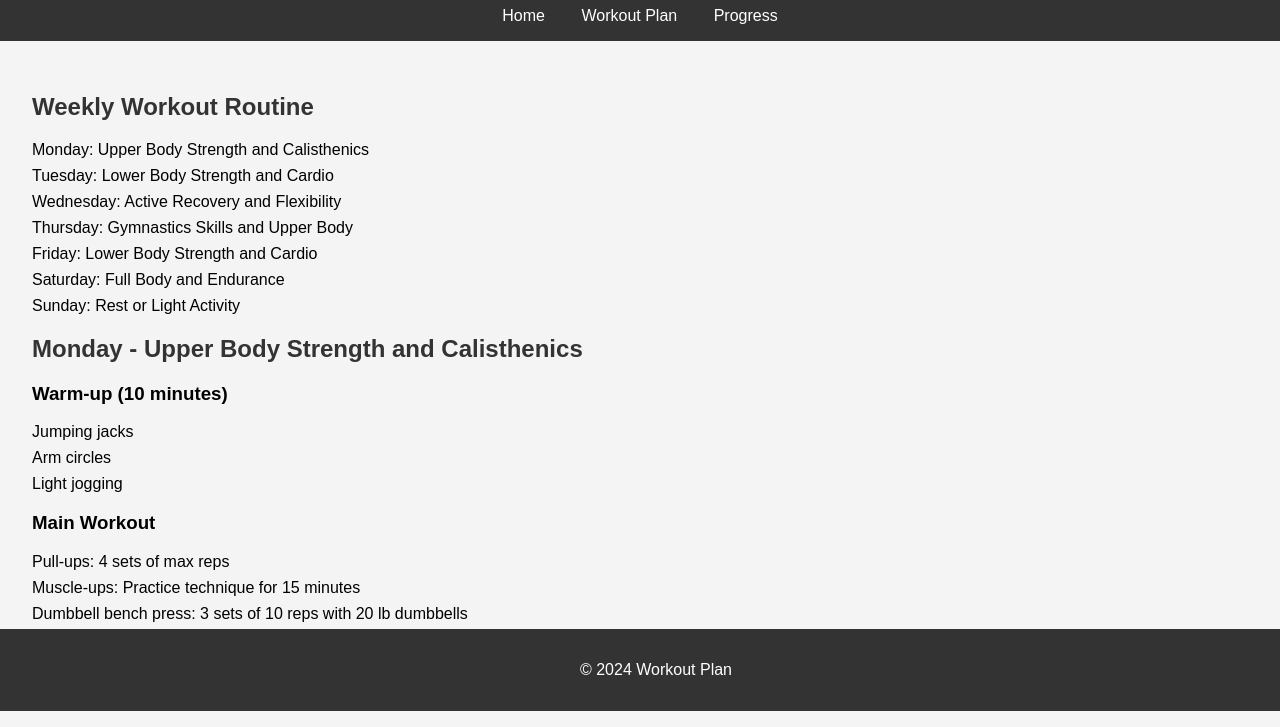
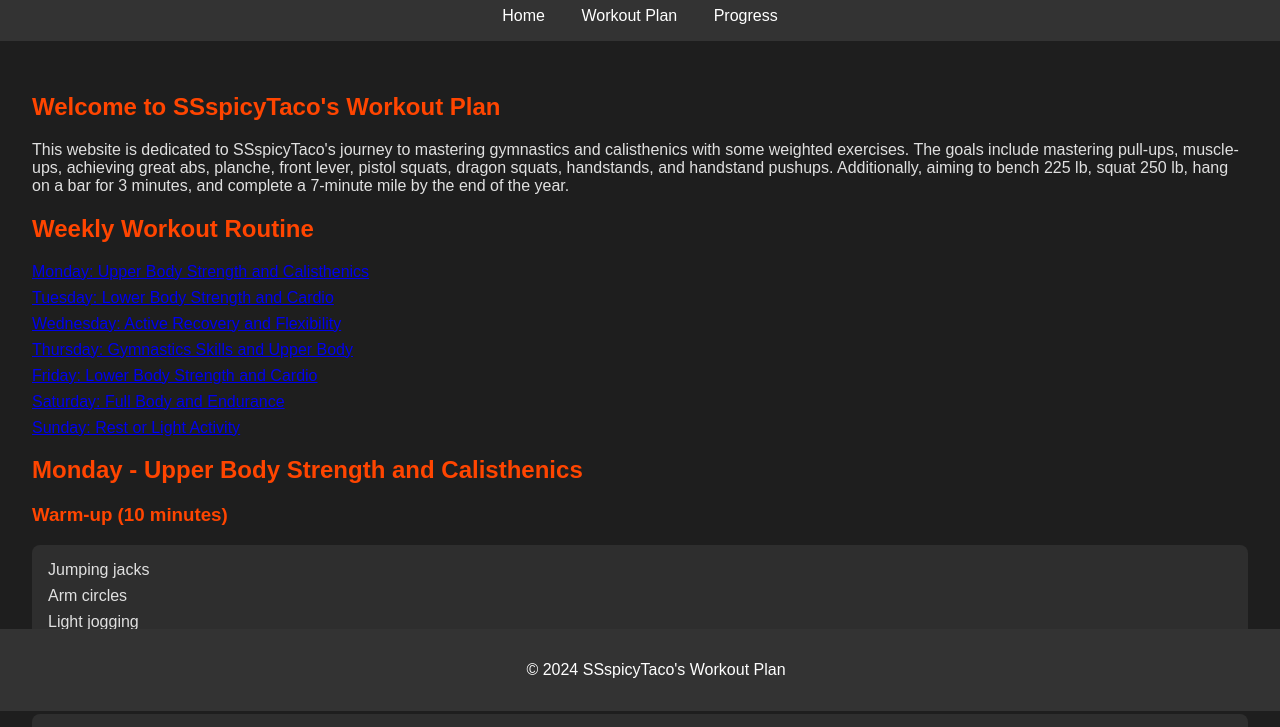
Before and after one commit to SSspicyTaco/Workout-Routine, a plain HTML site: page index.html in a window 1280 px wide. Shown: the part 89-816 px from the top of the page. Drawn offline with Linux system fonts and the light colour scheme.

Commit message:
Update index.html

```diff
--- a/index.html
+++ b/index.html
@@ -3,13 +3,14 @@
 <head>
     <meta charset="UTF-8">
     <meta name="viewport" content="width=device-width, initial-scale=1.0">
-    <title>Workout Plan</title>
+    <title>SSspicyTaco's Workout Plan</title>
     <style>
         body {
             font-family: Arial, sans-serif;
             margin: 0;
             padding: 0;
-            background-color: #f4f4f4;
+            background-color: #1e1e1e;
+            color: #e0e0e0;
         }
         header {
             background-color: #333;
@@ -22,11 +23,14 @@
             margin: 0 1rem;
             text-decoration: none;
         }
+        nav a:hover {
+            text-decoration: underline;
+        }
         main {
             padding: 2rem;
         }
         h2 {
-            color: #333;
+            color: #ff4500;
         }
         ul {
             list-style-type: none;
@@ -44,32 +48,47 @@
             width: 100%;
             bottom: 0;
         }
+        .workout-section {
+            margin-bottom: 2rem;
+        }
+        .workout-section h3 {
+            color: #ff4500;
+        }
+        .workout-section ul {
+            background-color: #2e2e2e;
+            padding: 1rem;
+            border-radius: 8px;
+        }
     </style>
 </head>
 <body>
     <header>
-        <h1>My Workout Plan</h1>
+        <h1>SSspicyTaco's Workout Plan</h1>
         <nav>
-            <a href="index.html">Home</a>
-            <a href="workout-plan.html">Workout Plan</a>
-            <a href="progress.html">Progress</a>
+            <a href="#home">Home</a>
+            <a href="#weekly-routine">Workout Plan</a>
+            <a href="#progress">Progress</a>
         </nav>
     </header>
     <main>
+        <section id="home">
+            <h2>Welcome to SSspicyTaco's Workout Plan</h2>
+            <p>This website is dedicated to SSspicyTaco's journey to mastering gymnastics and calisthenics with some weighted exercises. The goals include mastering pull-ups, muscle-ups, achieving great abs, planche, front lever, pistol squats, dragon squats, handstands, and handstand pushups. Additionally, aiming to bench 225 lb, squat 250 lb, hang on a bar for 3 minutes, and complete a 7-minute mile by the end of the year.</p>
+        </section>
         <section id="weekly-routine">
             <h2>Weekly Workout Routine</h2>
             <ul>
-                <li>Monday: Upper Body Strength and Calisthenics</li>
-                <li>Tuesday: Lower Body Strength and Cardio</li>
-                <li>Wednesday: Active Recovery and Flexibility</li>
-                <li>Thursday: Gymnastics Skills and Upper Body</li>
-                <li>Friday: Lower Body Strength and Cardio</li>
-                <li>Saturday: Full Body and Endurance</li>
-                <li>Sunday: Rest or Light Activity</li>
+                <li><a href="#monday-workout">Monday: Upper Body Strength and Calisthenics</a></li>
+                <li><a href="#tuesday-workout">Tuesday: Lower Body Strength and Cardio</a></li>
+                <li><a href="#wednesday-workout">Wednesday: Active Recovery and Flexibility</a></li>
+                <li><a href="#thursday-workout">Thursday: Gymnastics Skills and Upper Body</a></li>
+                <li><a href="#friday-workout">Friday: Lower Body Strength and Cardio</a></li>
+                <li><a href="#saturday-workout">Saturday: Full Body and Endurance</a></li>
+                <li><a href="#sunday-workout">Sunday: Rest or Light Activity</a></li>
             </ul>
         </section>
 
-        <section id="monday-workout">
+        <section id="monday-workout" class="workout-section">
             <h2>Monday - Upper Body Strength and Calisthenics</h2>
             <h3>Warm-up (10 minutes)</h3>
             <ul>
@@ -97,7 +116,7 @@
             </ul>
         </section>
 
-        <section id="tuesday-workout">
+        <section id="tuesday-workout" class="workout-section">
             <h2>Tuesday - Lower Body Strength and Cardio</h2>
             <h3>Warm-up (10 minutes)</h3>
             <ul>
@@ -121,7 +140,7 @@
             </ul>
         </section>
 
-        <section id="wednesday-workout">
+        <section id="wednesday-workout" class="workout-section">
             <h2>Wednesday - Active Recovery and Flexibility</h2>
             <h3>Flexibility Training (30-45 minutes)</h3>
             <ul>
@@ -135,7 +154,7 @@
             </ul>
         </section>
 
-        <section id="thursday-workout">
+        <section id="thursday-workout" class="workout-section">
             <h2>Thursday - Gymnastics Skills and Upper Body</h3>
             <h3>Warm-up (10 minutes)</h3>
             <ul>
@@ -163,7 +182,7 @@
             </ul>
         </section>
 
-        <section id="friday-workout">
+        <section id="friday-workout" class="workout-section">
             <h2>Friday - Lower Body Strength and Cardio</h2>
             <h3>Warm-up (10 minutes)</h3>
             <ul>
@@ -187,7 +206,7 @@
             </ul>
         </section>
 
-        <section id="saturday-workout">
+        <section id="saturday-workout" class="workout-section">
             <h2>Saturday - Full Body and Endurance</h2>
             <h3>Warm-up (10 minutes)</h3>
             <ul>
@@ -216,7 +235,7 @@
             </ul>
         </section>
 
-        <section id="sunday-workout">
+        <section id="sunday-workout" class="workout-section">
             <h2>Sunday - Rest or Light Activity</h2>
             <h3>Active Recovery</h3>
             <ul>
@@ -226,7 +245,7 @@
         </section>
     </main>
     <footer>
-        <p>&copy; 2024 Workout Plan</p>
+        <p>&copy; 2024 SSspicyTaco's Workout Plan</p>
     </footer>
     <script>
         document.addEventListener('DOMContentLoaded', function() {
```
